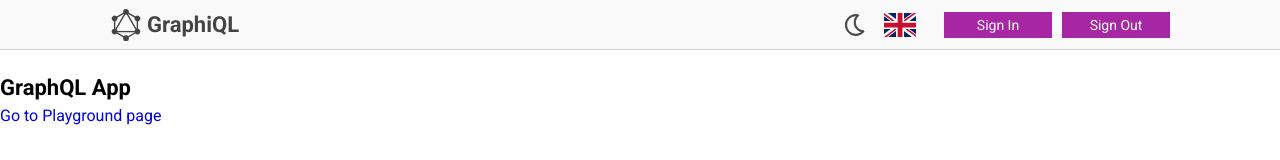
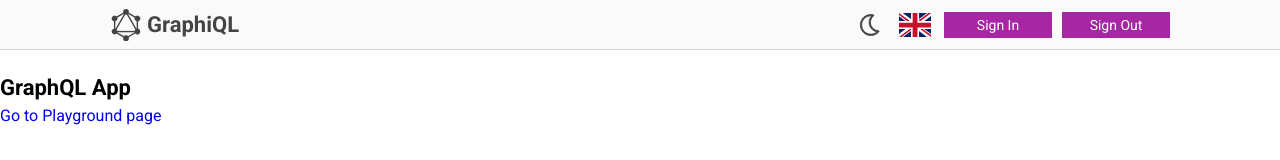
Before and after one commit to yevheniiorhanistyi/graphiql-playground, a Next.js app: page / in a window 1280 px wide. Shown: the top 160 px of the page. Built offline with nearby package versions, Linux system fonts and the light colour scheme.

Commit message:
fix: fix gap in header

```diff
--- a/src/components/Header/Header.module.scss
+++ b/src/components/Header/Header.module.scss
@@ -13,7 +13,7 @@
   &_wrapper {
     display: flex;
     justify-content: space-between;
-    column-gap: 2.5rem;
+    column-gap: 1rem;
     row-gap: 1rem;
 
     @media (max-width: $mobile-screen) {
```
